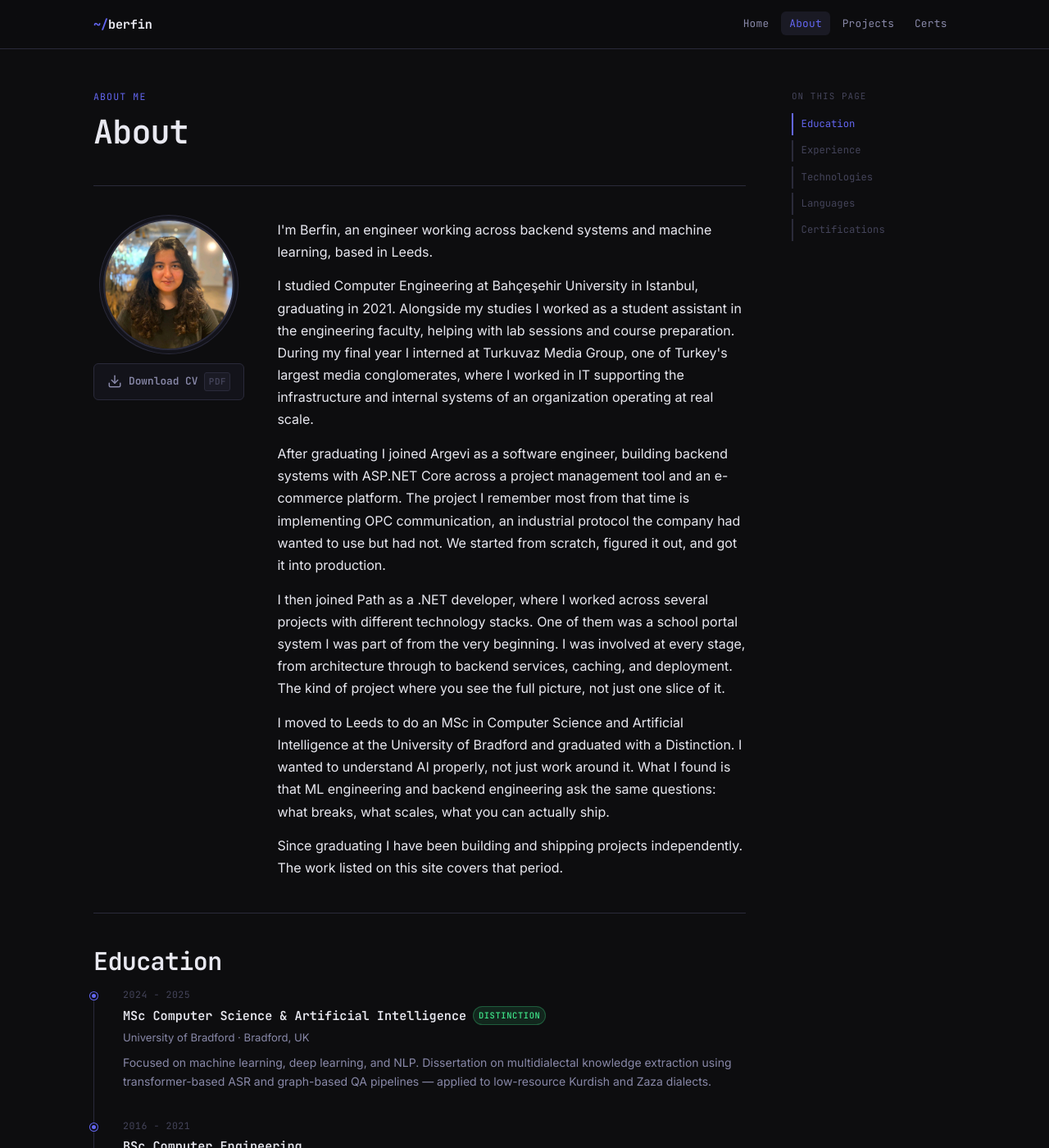
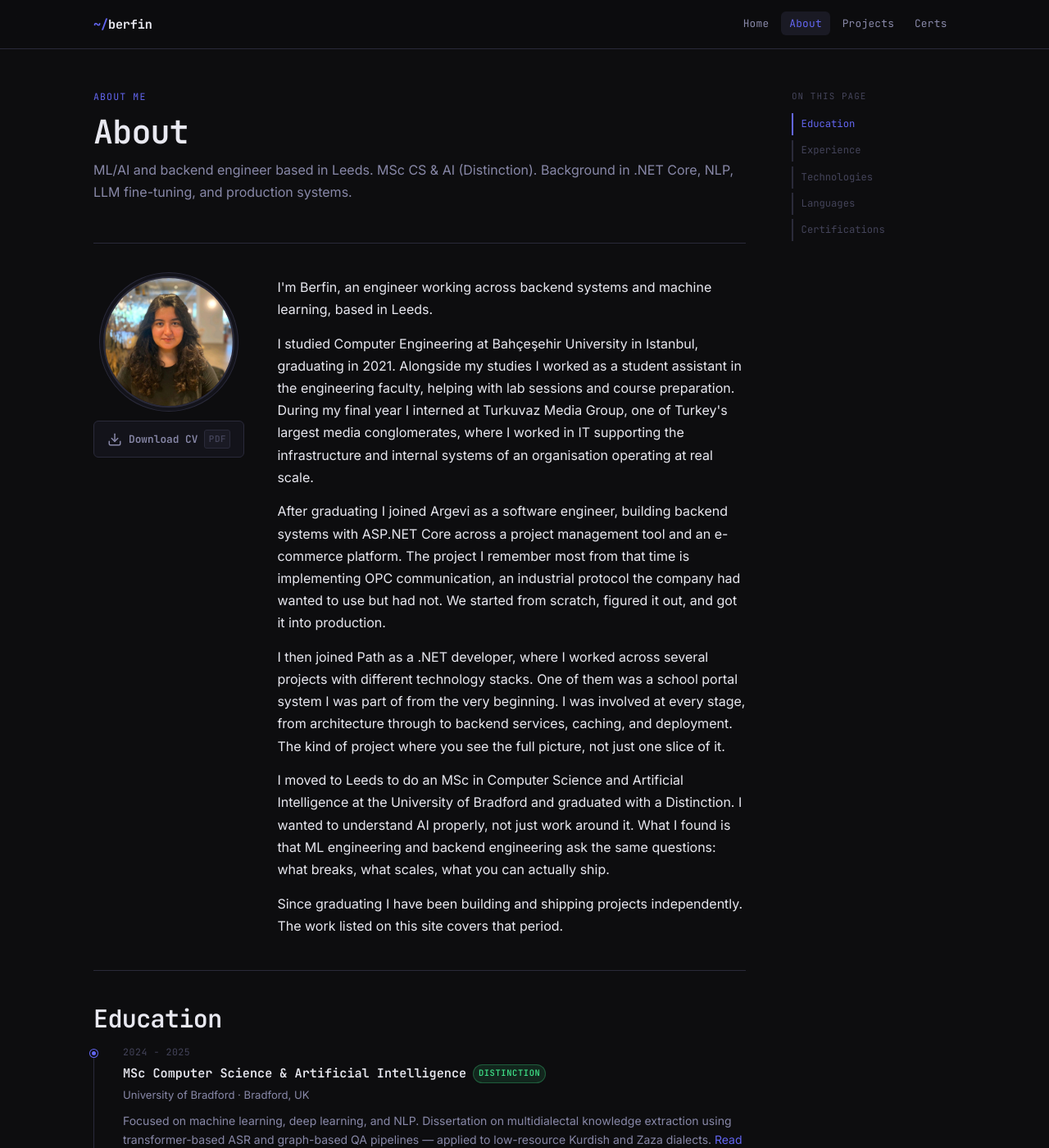
Before and after one commit to berfinito/berfinito.github.io, a Jekyll site: the page built from about.md, in a window 1280 px wide and 1400 px high. Shown: the whole window at 82% size. Built offline with Jekyll 4.4.1, drawn with Linux system fonts in a browser that asks for light colours; some of the changed text lies outside the part shown.

Commit message:
Style and text fixes: skills, descriptions, dissertation link
- organisation spelling (UK English)
- Skills: C++ added, NetworkX + Gradio added, ML/AI -> ML/Deep Learning
- Skills: remove Django (Backend), remove AWS (Cloud & Infra)
- About description meta added
- Education: dissertation PDF link added

```diff
--- a/about.md
+++ b/about.md
@@ -2,7 +2,7 @@
 layout: page
 title: About
 label: About me
-description:
+description: "ML/AI and backend engineer based in Leeds. MSc CS & AI (Distinction). Background in .NET Core, NLP, LLM fine-tuning, and production systems."
 permalink: /about/
 ---
 
@@ -33,7 +33,7 @@
       with lab sessions and course preparation. During my final
       year I interned at Turkuvaz Media Group, one of Turkey's
       largest media conglomerates, where I worked in IT supporting
-      the infrastructure and internal systems of an organization
+      the infrastructure and internal systems of an organisation
       operating at real scale.
     </p>
     <p>
@@ -86,6 +86,7 @@
         Focused on machine learning, deep learning, and NLP. Dissertation on
         multidialectal knowledge extraction using transformer-based ASR and
         graph-based QA pipelines — applied to low-resource Kurdish and Zaza dialects.
+        <a href="https://drive.google.com/file/d/101f6homY0t8RSTQa8xnR7OxRQUSyPWfD/view" target="_blank" rel="noopener">Read the dissertation (PDF)</a>
       </p>
     </div>
   </div>
@@ -198,6 +199,7 @@
       <span class="tag tag-primary">SQL</span>
       <span class="tag tag-primary">C#</span>
       <span class="tag tag-primary">.NET Core</span>
+      <span class="tag">C++</span>
       <span class="tag">TypeScript</span>
       <span class="tag">Java</span>
       <span class="tag">Bash</span>
@@ -205,7 +207,7 @@
     </div>
   </div>
   <div class="tech-group">
-    <span class="tech-group-label">ML / AI</span>
+    <span class="tech-group-label">ML / Deep Learning</span>
     <div class="post-tags">
       <span class="tag tag-primary">PyTorch</span>
       <span class="tag tag-primary">HuggingFace Transformers</span>
@@ -216,6 +218,8 @@
       <span class="tag">BERTopic</span>
       <span class="tag">spaCy</span>
       <span class="tag">FAISS</span>
+      <span class="tag">NetworkX</span>
+      <span class="tag">Gradio</span>
     </div>
   </div>
   <div class="tech-group">
@@ -239,7 +243,6 @@
     <div class="post-tags">
       <span class="tag tag-primary">ASP.NET</span>
       <span class="tag tag-primary">FastAPI</span>
-      <span class="tag">Django</span>
       <span class="tag">REST APIs</span>
     </div>
   </div>
@@ -266,7 +269,6 @@
     <span class="tech-group-label">Cloud &amp; Infra</span>
     <div class="post-tags">
       <span class="tag tag-primary">GCP</span>
-      <span class="tag tag-primary">AWS</span>
     </div>
   </div>
 </div>
```
